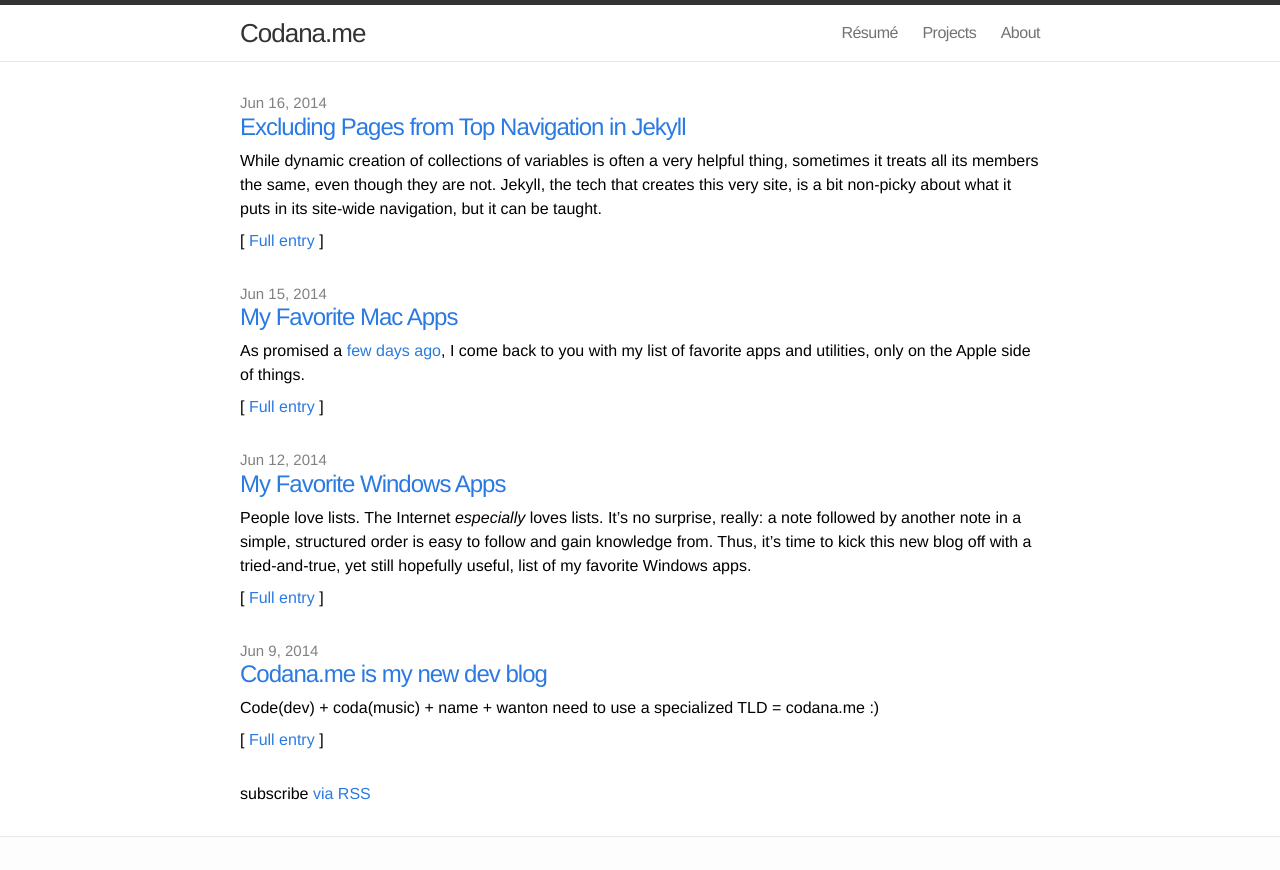
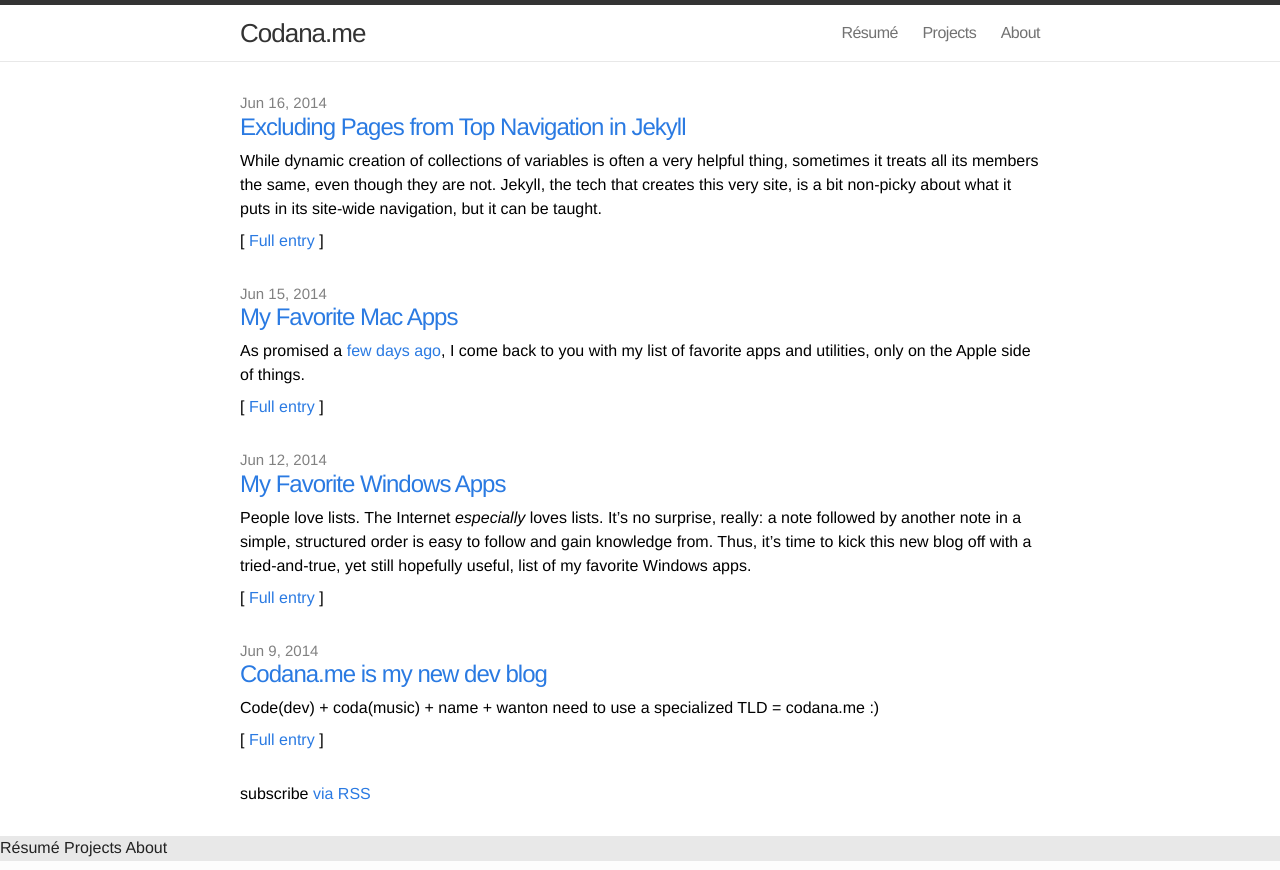
Before and after one commit to michaelchadwick/codana.me, a Jekyll site: the page built from index.html, in a window 1280 px wide. Shown: the top 870 px of the page. Built offline with Jekyll 4.4.1, drawn with Linux system fonts in a browser that asks for light colours; grey boxes are pictures that could not be loaded.

Commit message:
footer links improved

```diff
--- a/_includes/footer.html
+++ b/_includes/footer.html
@@ -1,5 +1,3 @@
-<footer class="site-footer">
-
 <div class="footer-nav">
   {% for page in site.pages %}
     {% unless page.exclude_from_nav %}
@@ -7,6 +5,8 @@
     {% endunless %}
   {% endfor %}
 </div>
+
+<footer class="site-footer">
 
   <div class="wrap">
 
--- a/assets/css/custom.css
+++ b/assets/css/custom.css
@@ -9,11 +9,12 @@
   margin-top: 8px;
 }
 
-#footer-nav
+.footer-nav
 {
   background: #e8e8e8;
 }
-#footer-nav .footer-link
+.footer-nav .footer-link
 {
   color: #222;
+  font-size: 1em;
 }
```
Lines whose indentation alone changed are shown as unchanged.
